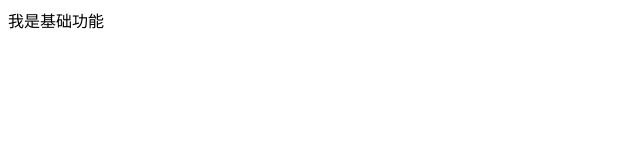
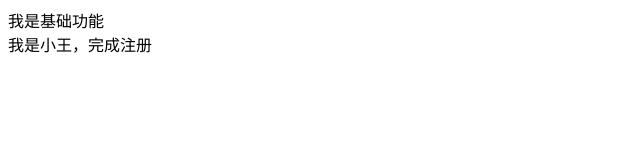
Before and after one commit to rediceice/myFirst, a plain HTML site: page index.html in a window 1280 px wide. Shown: the whole page, without its empty margins (0-640 px from the left). Drawn offline with Linux system fonts and the light colour scheme.

Commit message:
我是小王完成注册

```diff
--- a/index.html
+++ b/index.html
@@ -8,5 +8,7 @@
 </head>
 <body>
   <div>我是基础功能</div>
+
+  <div>我是小王，完成注册</div>
 </body>
 </html>
```
